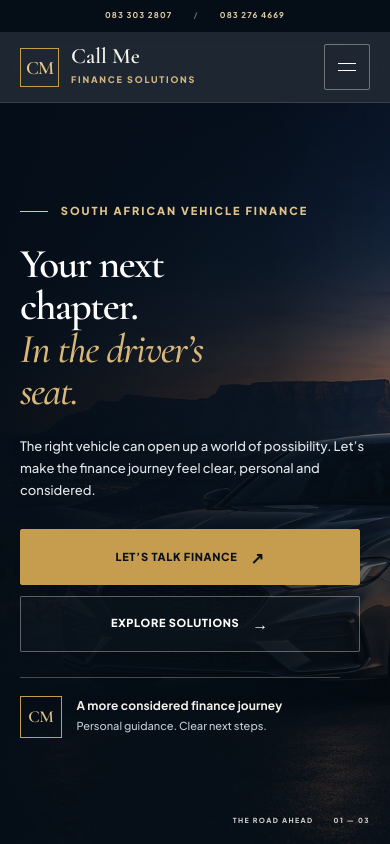
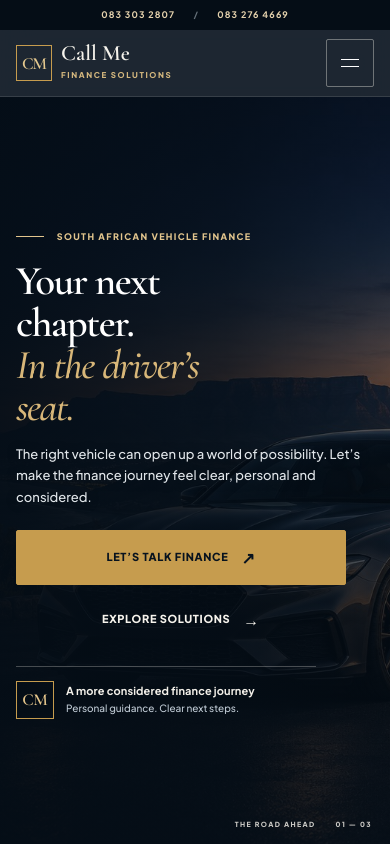
Before and after one commit to NateJ4y/financial-solutions, a Next.js app: page / in a window 390 px wide. Shown: the top 844 px of the page. Built offline with nearby package versions, Linux system fonts and the light colour scheme.

Commit message:
Prioritise mobile-first responsive experience

```diff
--- a/app/transformation.css
+++ b/app/transformation.css
@@ -272,3 +272,121 @@ em { color: var(--accent-gold); }
   *,*::before,*::after { scroll-behavior:auto !important; animation:none !important; transition:none !important; }
   .reveal { opacity:1 !important; transform:none !important; }
 }
+
+
+/* MOBILE-FIRST EXPERIENCE PASS — tuned from 375px upward */
+@media (max-width:780px) {
+  html { scroll-padding-top: 82px; }
+  body { overflow-x:hidden; }
+  .wrap,.launch-hero .launch-grid { width:calc(100% - 36px); }
+  .topline-inner { min-height:30px; padding:0; justify-content:center; }
+  .topline-contacts { width:100%; justify-content:center; gap:clamp(8px,3vw,14px); font-size:clamp(9px,2.6vw,11px); }
+  .header-inner { min-height:66px; }
+  .site-header { top:0; }
+  .brand { gap:9px; }
+  .brand-monogram { width:36px; height:36px; font-size:17px; }
+  .brand-name { font-size:22px; }
+  .brand-name small { font-size:8px; margin-top:6px; }
+  .menu { min-width:48px; min-height:48px; }
+  .nav { max-height:calc(100dvh - 96px); overflow-y:auto; padding:8px 18px 22px; }
+  .nav > a:not(.button) { min-height:50px; font-size:13px; }
+  .nav .button { min-height:50px; }
+  .nav-scrim { inset:96px 0 0; height:calc(100dvh - 96px); }
+
+  .launch-hero {
+    min-height:max(610px,calc(100svh - 96px));
+    padding:clamp(34px,7vh,58px) 0 52px;
+    align-items:center;
+  }
+  .launch-hero .launch-grid { width:calc(100% - 36px); }
+  .launch-hero .launch-copy { max-width:560px; }
+  .launch-hero .launch-eyebrow { font-size:9px; letter-spacing:.15em; margin-bottom:17px; }
+  .launch-hero .launch-copy h1 { font-size:clamp(2.65rem,10.2vw,4.35rem); line-height:1.02; max-width:10.5ch; }
+  .launch-hero .launch-lead { margin-top:16px; max-width:40ch; font-size:14px; line-height:1.62; }
+  .launch-hero .launch-actions { margin-top:22px; display:flex; flex-direction:column; align-items:stretch; gap:7px; max-width:330px; }
+  .launch-hero .launch-actions .button { width:100%; min-height:50px; justify-content:center; }
+  .launch-hero .launch-actions .button.outline { min-height:44px; border-color:transparent; background:transparent; color:#f6f3ec; }
+  .launch-hero .launch-actions .button.outline:hover { color:var(--accent-gold-hover); background:transparent; }
+  .launch-hero .launch-proof { margin-top:19px; padding-top:14px; max-width:330px; gap:12px; }
+  .launch-hero .launch-proof-mark { width:38px; height:38px; flex:0 0 38px; }
+  .launch-hero .launch-proof strong { font-size:11px; }
+  .launch-hero .launch-proof span { font-size:10px; }
+  .launch-hero .launch-background-image { object-position:65% center; }
+  .launch-hero .launch-background-shade {
+    background:linear-gradient(90deg,rgba(4,13,22,.93) 0%,rgba(4,13,22,.78) 58%,rgba(4,13,22,.5) 100%),
+      linear-gradient(0deg,rgba(4,13,22,.78),transparent 78%);
+  }
+  .launch-hero .launch-background-label { right:18px; bottom:14px; font-size:7px; }
+  .trust-strip .wrap { min-height:46px; gap:10px; font-size:8px; }
+
+  .section { padding:58px 0; }
+  .section-heading,.split-heading { margin-bottom:25px; gap:12px; }
+  .section-heading h2 { font-size:clamp(2.25rem,9vw,3.2rem); }
+  .section-note { font-size:13px; line-height:1.65; }
+  .welcome-grid,.affordability-grid { gap:28px; }
+  .welcome-visual img,.affordability-visual img { height:clamp(250px,68vw,370px); }
+  .image-caption { min-height:42px; font-size:7px; padding:10px 11px; }
+  .welcome-copy h2,.affordability-copy h2 { font-size:clamp(2.35rem,9vw,3.3rem); }
+  .welcome-copy > p:not(.eyebrow),.affordability-copy > p:not(.eyebrow) { font-size:14px; line-height:1.72; }
+  .welcome-copy .actions,.affordability-copy .actions { display:flex; flex-wrap:wrap; gap:8px; }
+  .welcome-copy .button,.affordability-copy .button { min-height:48px; }
+  .service-grid { display:grid; grid-template-columns:1fr; gap:1px; }
+  .service-card { min-height:0; padding:20px 19px 18px; }
+  .service-card-body { padding-top:25px; }
+  .service-card h3 { font-size:26px; }
+  .service-card p { margin-top:8px; font-size:13px; line-height:1.65; }
+  .text-link { min-height:44px; padding-top:16px; display:inline-flex; align-items:center; gap:8px; }
+
+  .vehicle-section { padding-block:60px; }
+  .vehicle-tabs { margin-right:-18px; padding-right:18px; scroll-snap-type:x mandatory; overscroll-behavior-x:contain; }
+  .vehicle-tabs button { min-height:52px; padding:0 16px; scroll-snap-align:start; font-size:10px; }
+  .vehicle-feature { margin-top:16px; }
+  .vehicle-image-wrap,.vehicle-image-wrap img { min-height:0; height:clamp(220px,60vw,340px); }
+  .vehicle-copy { padding:24px 20px 25px; }
+  .vehicle-copy h3 { font-size:clamp(2.8rem,12vw,4rem); }
+  .vehicle-copy > p:not(.eyebrow) { font-size:13px; line-height:1.7; }
+  .vehicle-copy .button { min-height:50px; width:100%; justify-content:center; }
+
+  .journey-section { padding-block:60px; }
+  .journey-heading { margin-bottom:24px; }
+  .journey-grid { grid-template-columns:1fr; }
+  .journey-step,.journey-step:not(:first-child) { grid-template-columns:40px 1fr; gap:14px; padding:19px 0; }
+  .journey-index { width:36px; height:36px; font-size:16px; }
+  .journey-step h3 { font-size:22px; }
+  .journey-step p { margin-top:6px; font-size:13px; line-height:1.65; }
+
+  .visual-note { min-width:0; max-width:78%; padding:16px 18px; }
+  .visual-note strong { font-size:23px; }
+  .closing-cta { padding:58px 0; }
+  .closing-inner { gap:20px; }
+  .closing-inner h2 { font-size:clamp(2.6rem,10vw,3.7rem); }
+  .closing-inner > div:first-child > p:last-child { font-size:13px; line-height:1.7; }
+  .closing-actions { width:100%; display:grid; grid-template-columns:1fr; gap:8px; }
+  .closing-actions .button { width:100%; justify-content:center; }
+  .footer { padding:42px 0 18px; }
+  .footer-main { grid-template-columns:1fr 1fr; gap:26px 16px; padding-bottom:30px; }
+  .footer-brand { grid-column:1/-1; }
+  .footer-brand > p { font-size:12px; }
+  .footer nav { gap:9px; }
+  .footer nav a { display:flex; align-items:center; min-height:36px; font-size:11px; }
+  .footer-bottom { align-items:flex-start; font-size:9px; line-height:1.6; }
+
+  .button,.text-link,.vehicle-tabs button,.check-row,.menu { touch-action:manipulation; }
+  a:focus-visible,button:focus-visible,summary:focus-visible,input:focus-visible,select:focus-visible {
+    outline:2px solid var(--accent-gold); outline-offset:3px;
+  }
+}
+@media (max-width:390px) {
+  .wrap,.launch-hero .launch-grid { width:calc(100% - 32px); }
+  .topline-contacts { gap:7px; font-size:9px; }
+  .launch-hero { min-height:max(625px,calc(100svh - 96px)); }
+  .launch-hero .launch-copy h1 { font-size:clamp(2.5rem,10.5vw,3rem); }
+  .launch-hero .launch-lead { font-size:13px; }
+  .launch-hero .launch-proof { max-width:300px; }
+  .footer-main { grid-template-columns:1fr; }
+  .footer-brand { grid-column:auto; }
+}
+@media (min-width:781px) {
+  .launch-hero { min-height:calc(100svh - 112px); }
+  .launch-hero .launch-grid { width:min(1280px,calc(100% - 8vw)); }
+}
```
